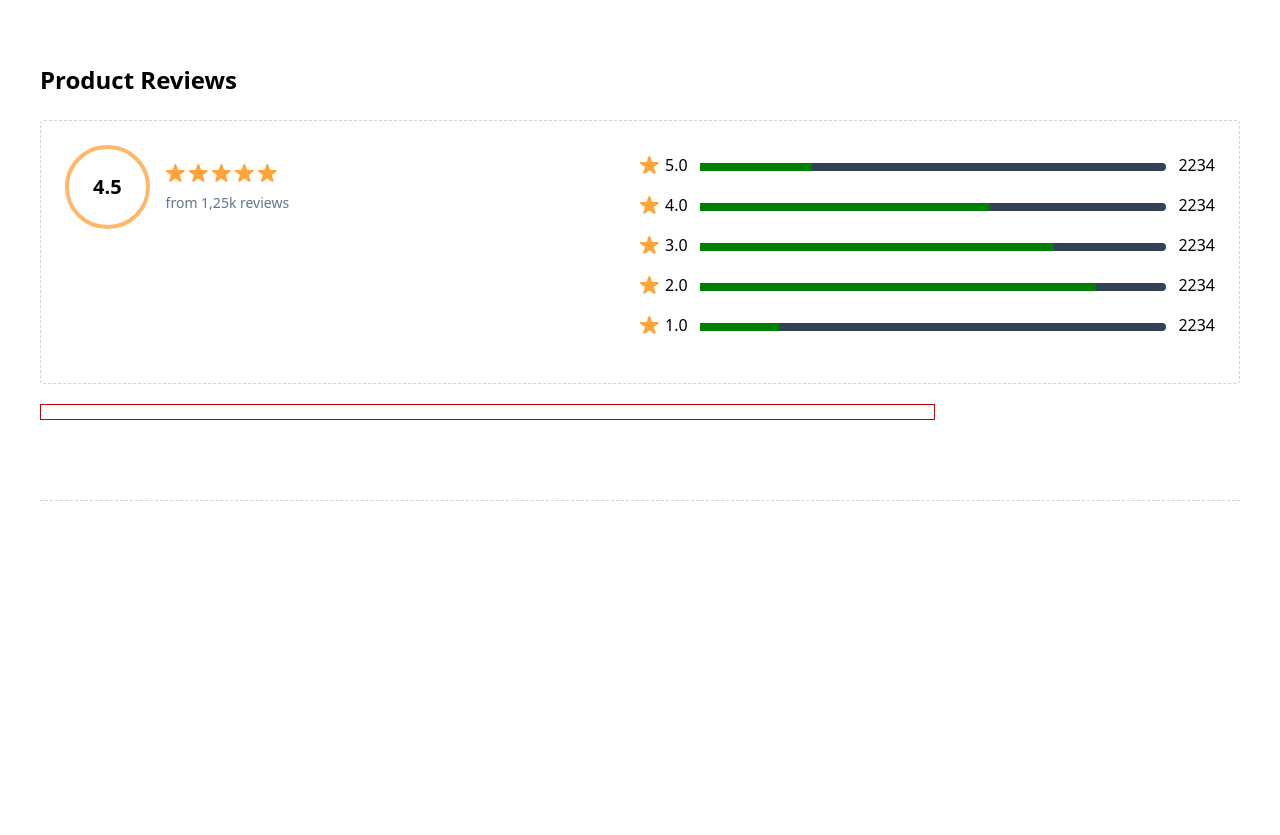
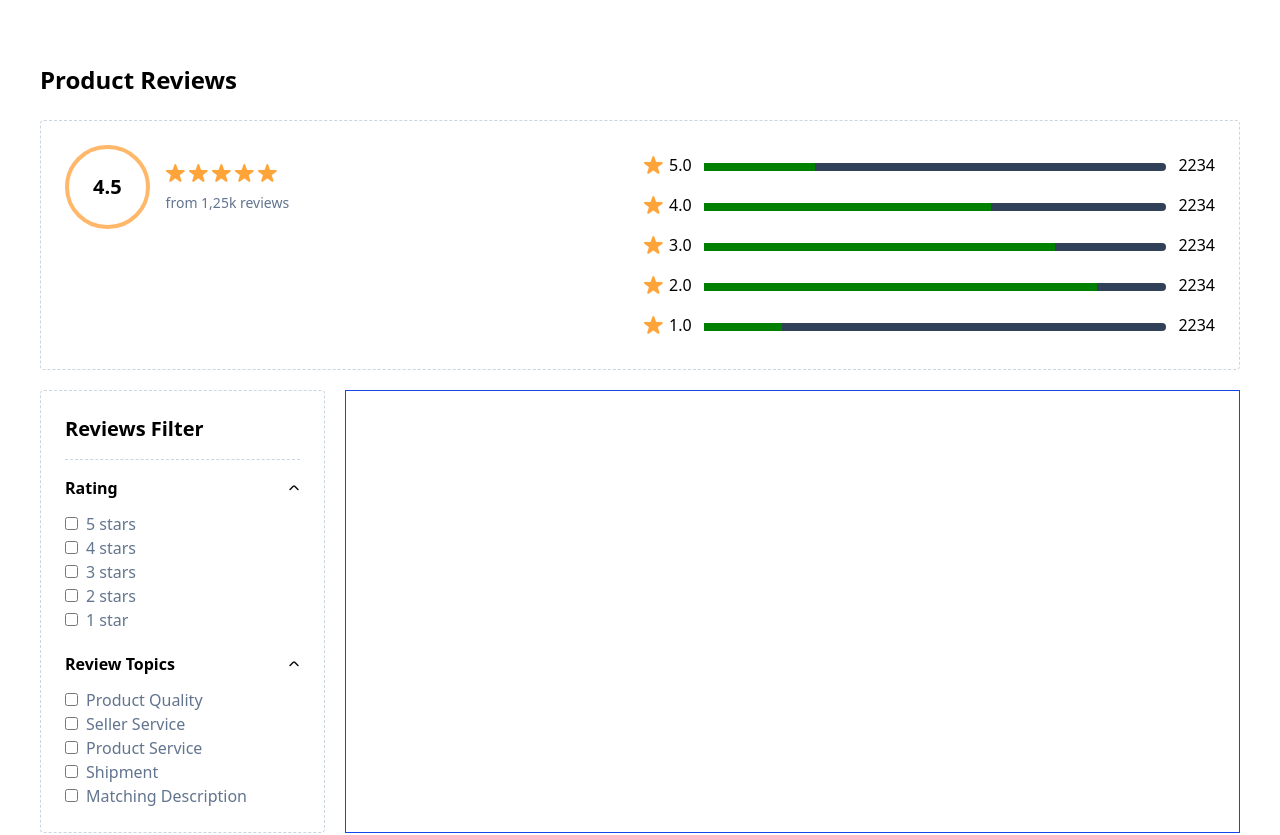
Before and after one commit to asimovSO/Product-page-vue-3-tailwind, a Vue app: page / in a window 1280 px wide. Shown: the part 1600-2435 px from the top of the page. Before the commit the page ends 2181 px from the top, so only its background shows below. Built offline with nearby package versions, Linux system fonts and the light colour scheme.

Commit message:
Reviews filter block

```diff
--- a/src/components/ReviewsBlock.vue
+++ b/src/components/ReviewsBlock.vue
@@ -4,9 +4,9 @@
       <span class="text-2xl font-bold">Product Reviews</span>
     </div>
     <div
-      class="h-[300px] w-full grid md:grid-cols-8 md:justify-between gap-2 md:gap-5"
+      class="w-full grid md:grid-cols-8 md:justify-between gap-2 md:gap-5"
     >
-      <div class="1 md:col-span-8 flex items-start justify-between border border-slate-300 border-dashed p-6 rounded">
+      <div class="1 md:col-span-8 flex flex-wrap md:flex-nowrap gap-12 md:gap-2 items-start justify-between border border-slate-300 border-dashed p-6 rounded">
         <div class="flex items-center gap-4 w-full">
           <div
             class="rate-number w-fit p-6 rounded-full border-4 border-orange-300 text-xl font-semibold"
@@ -29,10 +29,17 @@
         <reviews-range-block class=""/>
 
       </div>
-      <div class="2 border border-red-700 md:col-span-6"></div>
+      <div class="2 md:col-span-2">
+        <reviews-filters-block />
+      </div>
+
+      <div class="3 border border-blue-700 md:col-span-6">
+
+      </div>
     </div>
   </div>
 </template>
 <script setup>
 import ReviewsRangeBlock from "./ReviewsRangeBlock.vue";
+import ReviewsFiltersBlock from "./ReviewsFiltersBlock.vue";
 </script>
--- /dev/null
+++ b/src/components/ReviewsFiltersAccordion.vue
@@ -0,0 +1,51 @@
+<template>
+  <div class="w-full">
+    <div class="flex justify-between mb-3 cursor-pointer" @click="toggleAcc">
+      <span class="block text-base font-semibold">{{ filterTitle }}</span>
+      <img class="block" src="/icons/arrow-down.svg" alt="open" v-if="isOpen" />
+      <img
+        class="block"
+        src="/icons/arrow-down.svg"
+        alt="open"
+        style="transform: rotate(180deg)"
+        v-else
+      />
+    </div>
+
+    <Transition
+      enter-from-class="max-h-0 opacity-0 overflow-hidden"
+      enter-to-class="max-h-96 opacity-100"
+      enter-active-class="transition-all duration-300 ease-in-out"
+      leave-from-class="max-h-96 opacity-100"
+      leave-to-class="max-h-0 opacity-0 overflow-hidden"
+      leave-active-class="transition-all duration-300 ease-in-out"
+    >
+      <div v-show="isOpen">
+        <div class="items" v-for="(item, idx) in arrayItems" :key="idx">
+          <input type="checkbox" name="filter-check" id=""  class="mr-2"/>
+          <label for="filter-check" class="text-base text-slate-500">{{ item }}</label>
+        </div>
+      </div>
+    </Transition>
+  </div>
+</template>
+<script setup>
+import { ref } from "vue";
+
+const isOpen = ref(true);
+const toggleAcc = () => {
+  isOpen.value = !isOpen.value;
+};
+
+defineProps({
+  filterTitle: {
+    type: String,
+    default: "Filter",
+    required: true
+  },
+  arrayItems: {
+    type: Array,
+    default: () => [],
+  },
+});
+</script>
--- /dev/null
+++ b/src/components/ReviewsFiltersBlock.vue
@@ -0,0 +1,25 @@
+<template>
+  <div class="border border-slate-300 rounded border-dashed p-6 w-full">
+    <div>
+      <span class="text-xl font-semibold">Reviews Filter</span>
+    </div>
+    <div class="w-full h-px border-b border-dashed border-slate-300 my-4"></div>
+    <div class="flex flex-col gap-5">
+      <ReviewsFiltersAccordion filterTitle="Rating" :arrayItems="ratingItems" />
+      <ReviewsFiltersAccordion filterTitle="Review Topics" :arrayItems="reviewTopicsItems" />
+    </div>
+  </div>
+</template>
+<script setup>
+import ReviewsFiltersAccordion from "./ReviewsFiltersAccordion.vue";
+import { ref } from "vue";
+
+const ratingItems = ref(["5 stars", "4 stars", "3 stars", "2 stars", "1 star"]);
+const reviewTopicsItems = ref([
+  "Product Quality",
+  "Seller Service",
+  "Product Service",
+  "Shipment",
+  "Matching Description"
+]);
+</script>
```
Also changed, not shown: public/icons/arrow-down.svg (added).
